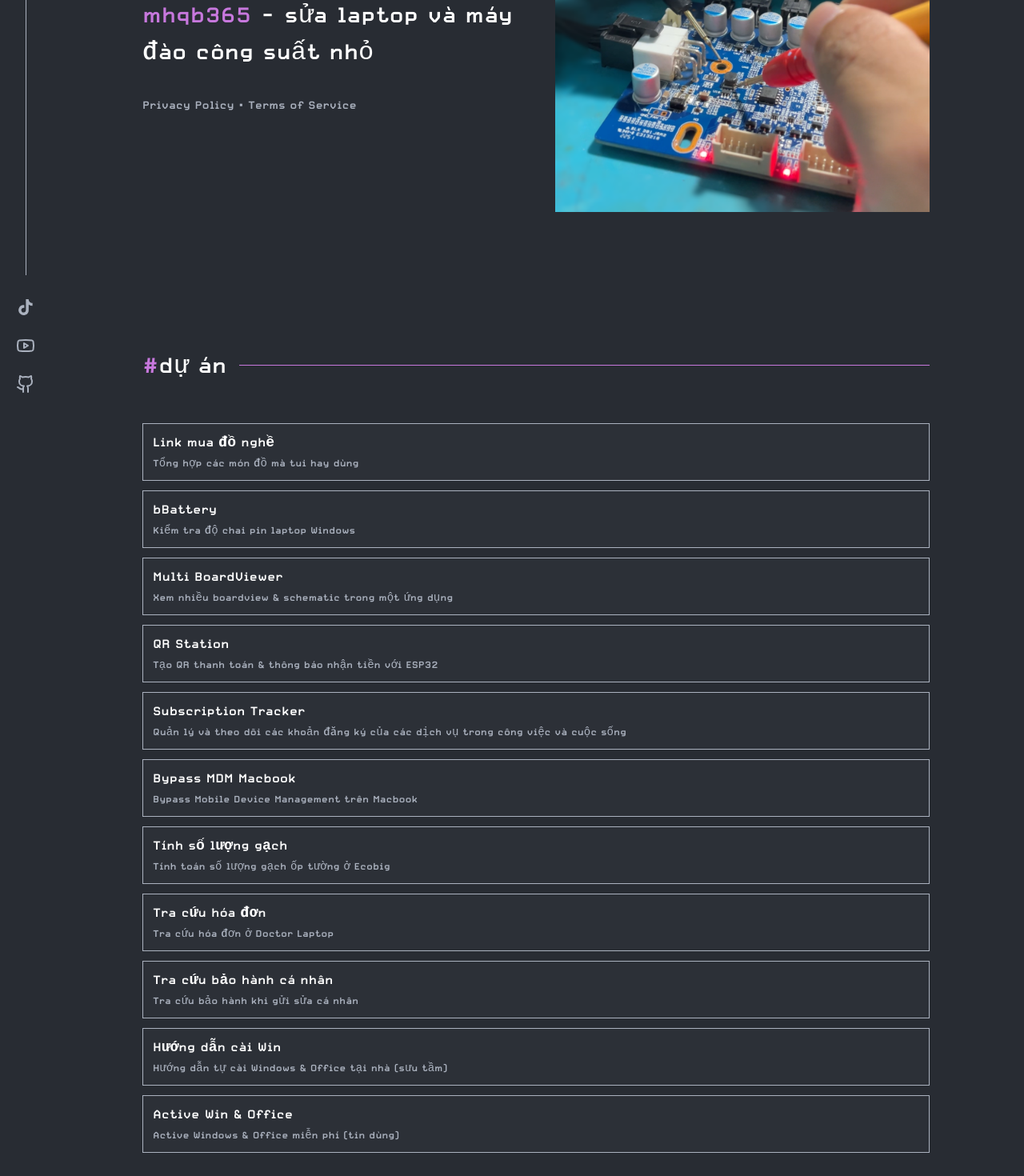
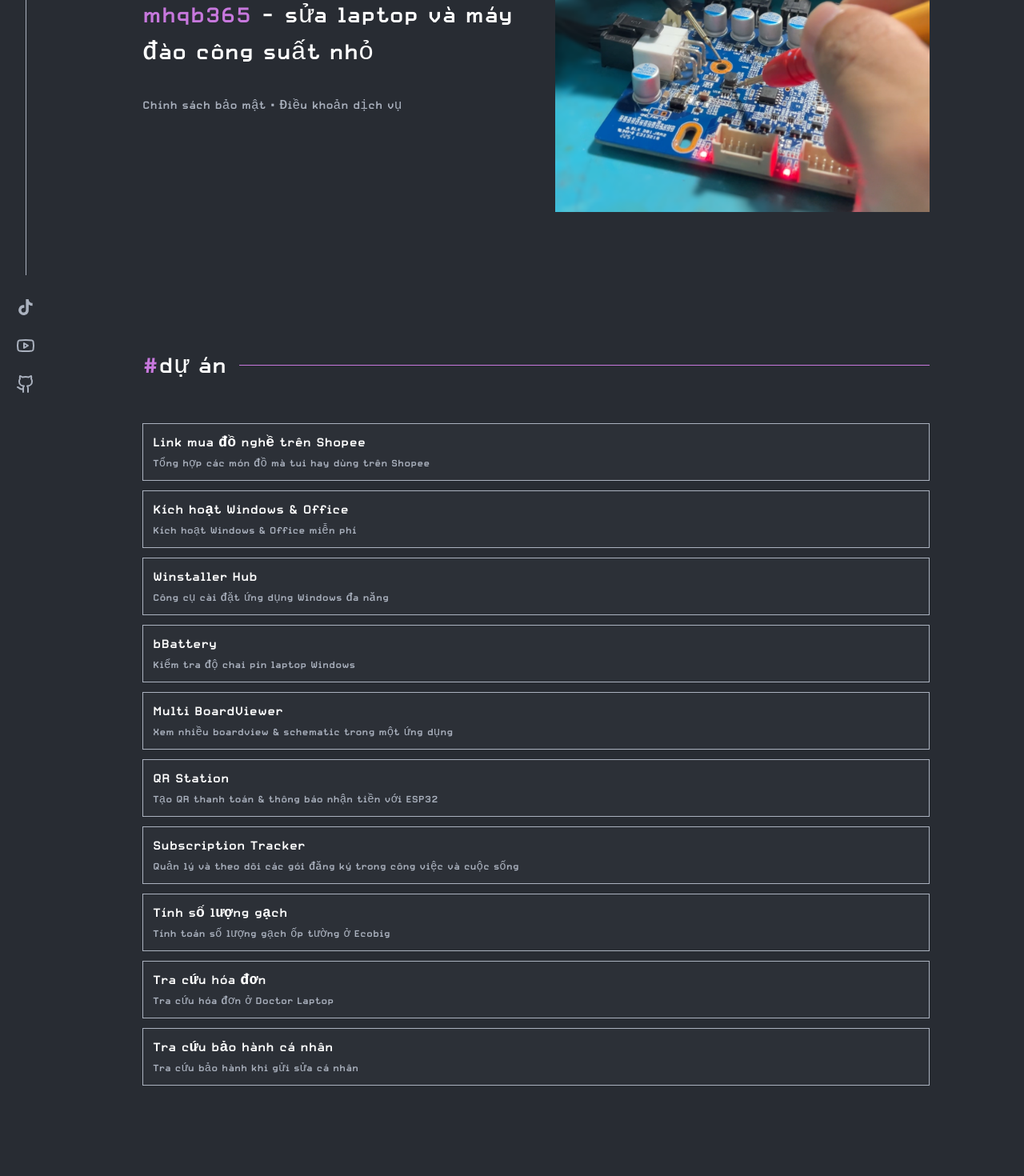
Before and after one commit to mhqb365/mhqb365, a Vue app: page / in a window 1280 px wide. Shown: the part 280-1750 px from the top of the page at 80% size. Built offline with nearby package versions, Linux system fonts and the light colour scheme.

Commit message:
Edit project & save language

```diff
--- a/src/composables/useLang.js
+++ b/src/composables/useLang.js
@@ -1,10 +1,16 @@
 import { ref } from "vue";
 
+// Get initial language from localStorage or default to 'vi'
+const savedLang = localStorage.getItem("lang");
+const initialLang = savedLang === "en" ? "en" : "vi";
+
 // Simple shared language state (vi | en)
-const lang = ref("vi");
+const lang = ref(initialLang);
 
 const setLang = (value) => {
-  lang.value = value === "en" ? "en" : "vi";
+  const newLang = value === "en" ? "en" : "vi";
+  lang.value = newLang;
+  localStorage.setItem("lang", newLang);
 };
 
 const toggleLang = () => {
--- a/src/views/Home.vue
+++ b/src/views/Home.vue
@@ -9,9 +9,13 @@
               {{ t("heroTitle") }}
             </h1>
             <p class="policy-inline">
-              <RouterLink to="/privacy.html">Privacy Policy</RouterLink>
+              <RouterLink to="/privacy.html">{{
+                t("privacyPolicy")
+              }}</RouterLink>
               <span aria-hidden="true"> • </span>
-              <RouterLink to="/terms.html">Terms of Service</RouterLink>
+              <RouterLink to="/terms.html">{{
+                t("termsOfService")
+              }}</RouterLink>
             </p>
           </div>
           <div class="hero-image">
@@ -27,7 +31,7 @@
         <div class="projects-list">
           <a
             v-for="project in featuredProjects"
-            :key="project.id"
+            :key="project.liveUrl"
             class="project-row"
             :href="project.liveUrl"
             target="_blank"
@@ -146,123 +150,98 @@ const dictionary = {
     },
   },
   contactBoxTitle: { vi: "Gửi tin nhắn cho tui", en: "Message me" },
+  privacyPolicy: { vi: "Chính sách bảo mật", en: "Privacy Policy" },
+  termsOfService: { vi: "Điều khoản dịch vụ", en: "Terms of Service" },
 };
 
 const projects = [
   {
-    id: 1,
     title: {
-      vi: "Link mua đồ nghề",
-      en: "Recommended tools links",
+      vi: "Link mua đồ nghề trên Shopee",
+      en: "Recommended tools on Shopee",
     },
     description: {
-      vi: "Tổng hợp các món đồ mà tui hay dùng",
-      en: "A bundle of items I frequently use",
+      vi: "Tổng hợp các món đồ mà tui hay dùng trên Shopee",
+      en: "A bundle of items I frequently use on Shopee",
     },
-    tech: ["Shopee"],
     liveUrl: "https://collshp.com/mhqb365",
   },
   {
-    id: 2,
+    title: {
+      vi: "Kích hoạt Windows & Office",
+      en: "Activate Windows & Office",
+    },
+    description: {
+      vi: "Kích hoạt Windows & Office miễn phí",
+      en: "Free activation for Windows & Office",
+    },
+    liveUrl: "https://massgrave.dev",
+  },
+  {
+    title: { vi: "Winstaller Hub", en: "Winstaller Hub" },
+    description: {
+      vi: "Công cụ cài đặt ứng dụng Windows đa năng",
+      en: "Windows toolkit for auto install apps",
+    },
+    liveUrl: "https://github.com/mhqb365/Winstaller-Hub",
+  },
+  {
     title: { vi: "bBattery", en: "bBattery" },
     description: {
       vi: "Kiểm tra độ chai pin laptop Windows",
       en: "Check Windows laptop battery wear level",
     },
-    tech: ["PowerShell"],
     liveUrl: "https://github.com/mhqb365/bbattery",
   },
   {
-    id: 3,
     title: { vi: "Multi BoardViewer", en: "Multi BoardViewer" },
     description: {
       vi: "Xem nhiều boardview & schematic trong một ứng dụng",
       en: "View multiple boardviews & schematics in one app",
     },
-    tech: ["Windows"],
     liveUrl: "https://github.com/mhqb365/Multi-BoardViewer",
   },
   {
-    id: 4,
     title: { vi: "QR Station", en: "QR Station" },
     description: {
       vi: "Tạo QR thanh toán & thông báo nhận tiền với ESP32",
       en: "Generate payment QR and notify via ESP32",
     },
-    tech: ["Hardware"],
     liveUrl: "https://github.com/mhqb365/QR-Station",
   },
   {
-    id: 5,
     title: { vi: "Subscription Tracker", en: "Subscription Tracker" },
     description: {
-      vi: "Quản lý và theo dõi các khoản đăng ký của các dịch vụ trong công việc và cuộc sống",
+      vi: "Quản lý và theo dõi các gói đăng ký trong công việc và cuộc sống",
       en: "Manage and track your subscriptions in work and life",
     },
-    tech: ["VueJS"],
     liveUrl: "https://sub-track.mhqb365.com",
   },
   {
-    id: 6,
-    title: { vi: "Bypass MDM Macbook", en: "Bypass MDM Macbook" },
-    description: {
-      vi: "Bypass Mobile Device Management trên Macbook",
-      en: "Bypass Mobile Device Management on Macbook",
-    },
-    tech: ["Terminal"],
-    liveUrl: "https://j2c.cc/mdm",
-  },
-  {
-    id: 7,
     title: { vi: "Tính số lượng gạch", en: "Tile calculator" },
     description: {
       vi: "Tính toán số lượng gạch ốp tường ở Ecobig",
       en: "Calculate wall tile quantity for Ecobig",
     },
-    tech: ["Chrome Extension"],
     liveUrl:
       "https://chromewebstore.google.com/detail/t%C3%ADnh-s%E1%BB%91-l%C6%B0%E1%BB%A3ng-g%E1%BA%A1ch/epfghdhidlpeeiajpgnemcobjalodfal",
   },
   {
-    id: 8,
     title: { vi: "Tra cứu hóa đơn", en: "Invoice lookup" },
     description: {
       vi: "Tra cứu hóa đơn ở Doctor Laptop",
       en: "Invoice lookup at Doctor Laptop",
     },
-    tech: ["Chrome Extension"],
     liveUrl:
       "https://chromewebstore.google.com/detail/tra-c%E1%BB%A9u-h%C3%B3a-%C4%91%C6%A1n-doctor-la/mjjboplmkbjegcfcdglkadcpeibfdhmb",
   },
   {
-    id: 9,
     title: { vi: "Tra cứu bảo hành cá nhân", en: "Warranty lookup" },
     description: {
       vi: "Tra cứu bảo hành khi gửi sửa cá nhân",
       en: "Lookup warranty for personal repair orders",
     },
-    tech: ["Website"],
     liveUrl: "https://repair.mhqb365.com",
-  },
-  {
-    id: 10,
-    title: { vi: "Hướng dẫn cài Win", en: "Windows install guide" },
-    description: {
-      vi: "Hướng dẫn tự cài Windows & Office tại nhà (sưu tầm)",
-      en: "Windows & Office install guide (curated)",
-    },
-    tech: ["Windows"],
-    liveUrl: "https://tranphu.gitbook.io/setup",
-  },
-  {
-    id: 11,
-    title: { vi: "Active Win & Office", en: "Activate Windows & Office" },
-    description: {
-      vi: "Active Windows & Office miễn phí (tin dùng)",
-      en: "Free activation for Windows & Office (trusted)",
-    },
-    tech: ["PowerShell"],
-    liveUrl: "https://massgrave.dev",
   },
 ];
 
```
Also changed, not shown: 1 other file (tests, documents, lock files or other folders).
